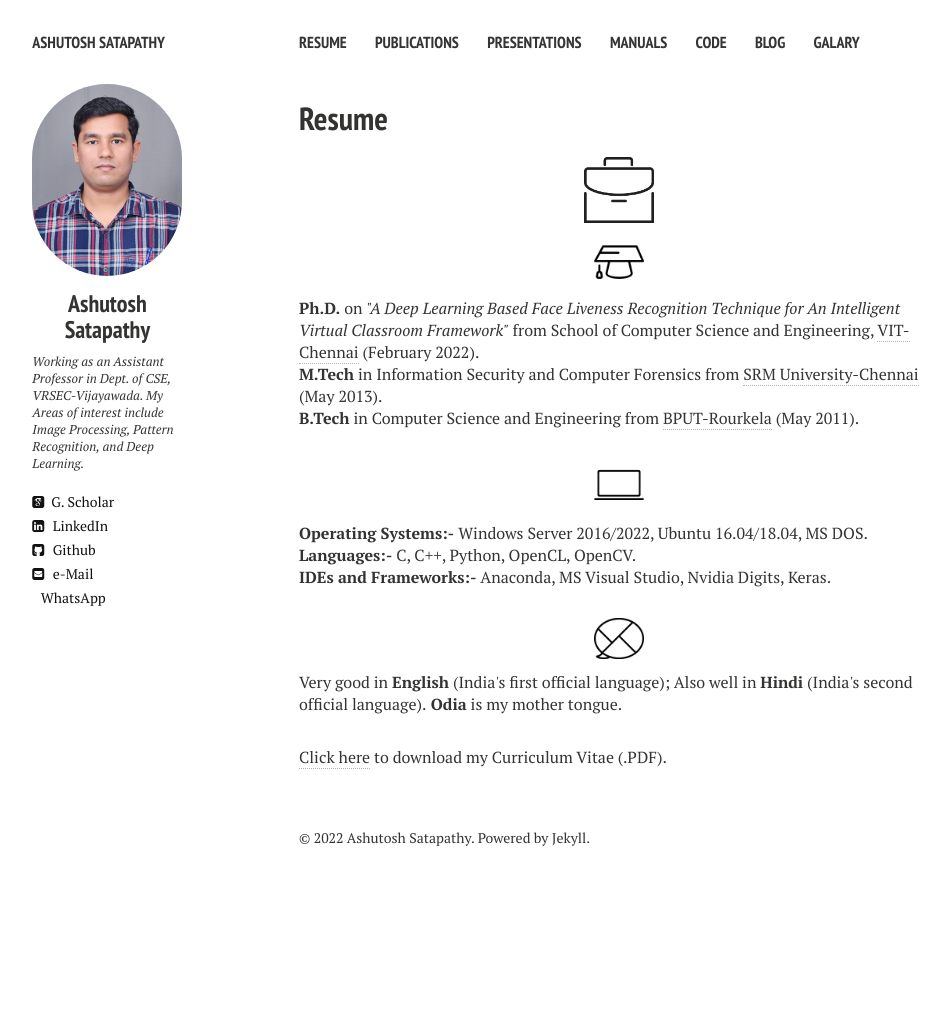
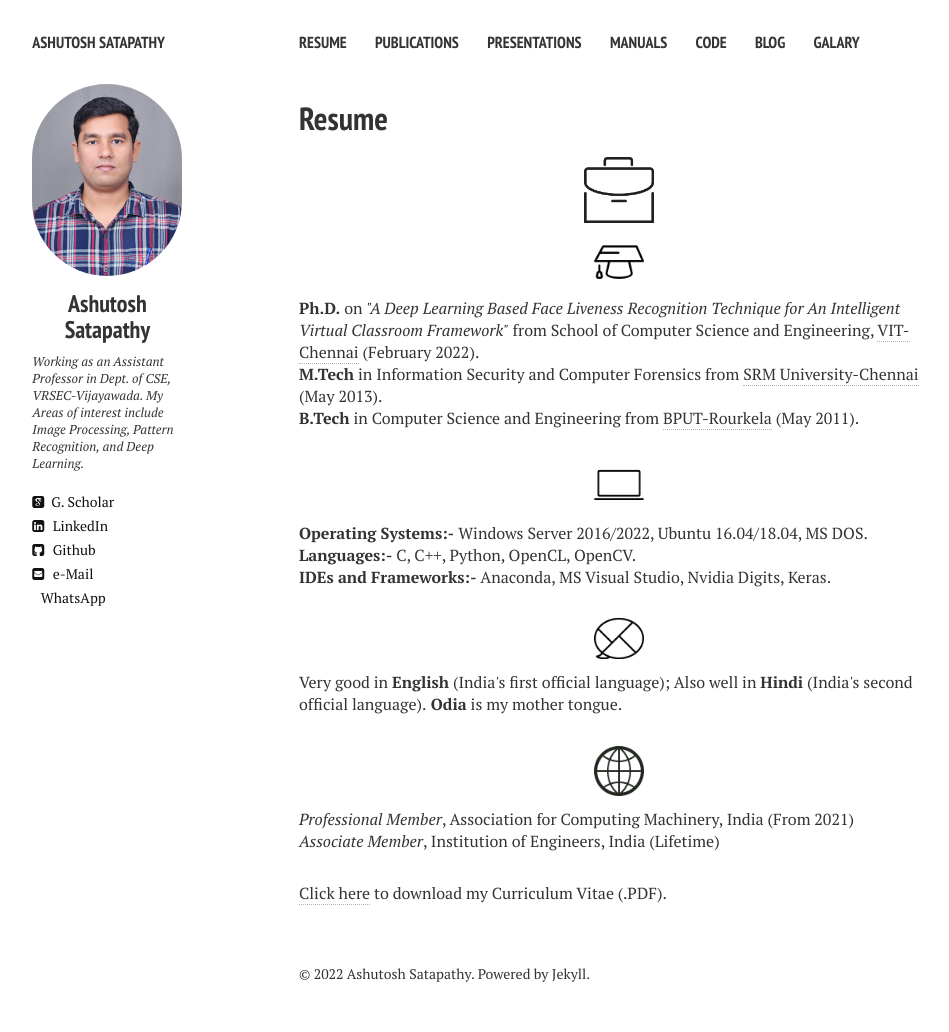
Before and after one commit to ashutoshsatapathy1990/ashutoshsatapathy1990.github.io, a Jekyll site: the page built from cv.md, in a window 1280 px wide. Shown: the whole page, without its empty margins (21-970 px from the left). Built offline with Jekyll 4.4.1, drawn with Linux system fonts in a browser that asks for light colours; nearby versions of some CDN libraries; before the commit the page ends 900 px from its top, so only the background shows below that.

Commit message:
Update cv.html

```diff
--- a/_layouts/cv.html
+++ b/_layouts/cv.html
@@ -59,7 +59,9 @@
     <p align="center" class=bottom-small><img src="{{ site.url }}/images/CV/talk.png" alt="Languages" width="50" height="50"></p>
     <p align="left" class="bottom-three">Very good in <strong>English</strong> (India's first official language); Also well in <strong>Hindi</strong> (India's second official language).<strong> Odia</strong> is my mother tongue.</p>
 
-
+    <p align="center" class=bottom-small><img src="{{ site.url }}/images/CV/world.png" alt="Languages" width="50" height="50"></p>
+      <p align="left"><i>Professional Member</i>, Association for Computing Machinery, India (From 2021)</p>
+      <p align="left" class="bottom-three"><i>Associate Member</i>, Institution of Engineers, India (Lifetime)</p>
 
     {{ content }}
     </div><!-- /.article-wrap -->
```
